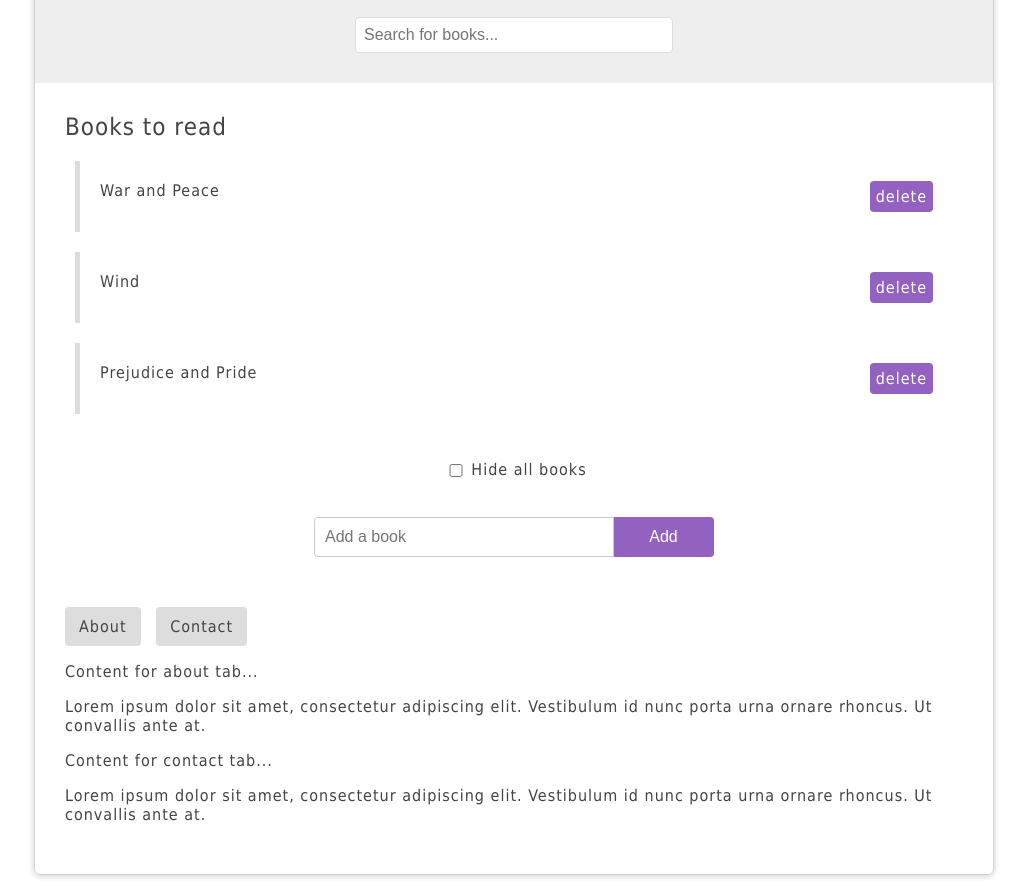
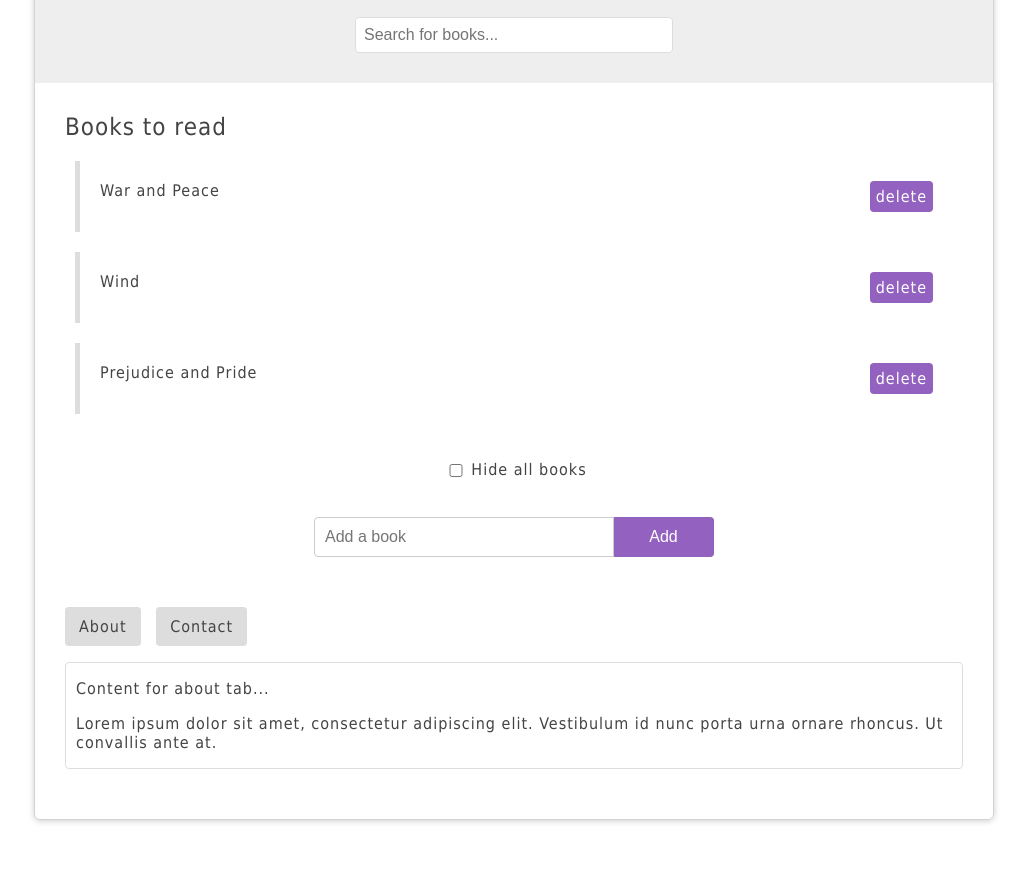
Before and after one commit to Tommy95271/Books-library, a plain HTML site: page index.html in a window 1280 px wide. Shown: the part 111-1006 px from the top of the page, without its empty margins (126-1153 px from the left). After the commit the page ends 951 px from the top, so only its background shows below. Drawn offline with Linux system fonts and the light colour scheme.

Commit message:
Changed CSS #tabbed-content .tab to #tabbed-content .panel.

```diff
--- a/Assets/CSS/main.css
+++ b/Assets/CSS/main.css
@@ -154,12 +154,12 @@ h2 {
 	cursor: pointer;
 	margin-right: 10px;
 }
-#tabbed-content .tab {
+#tabbed-content .panel {
 	display: none;
 	border: 1px solid #ddd;
 	padding: 0 10px;
 	border-radius: 4px;
 }
-#tabbed-content .tab.active {
+#tabbed-content .panel.active {
 	display: block;
 }
```
